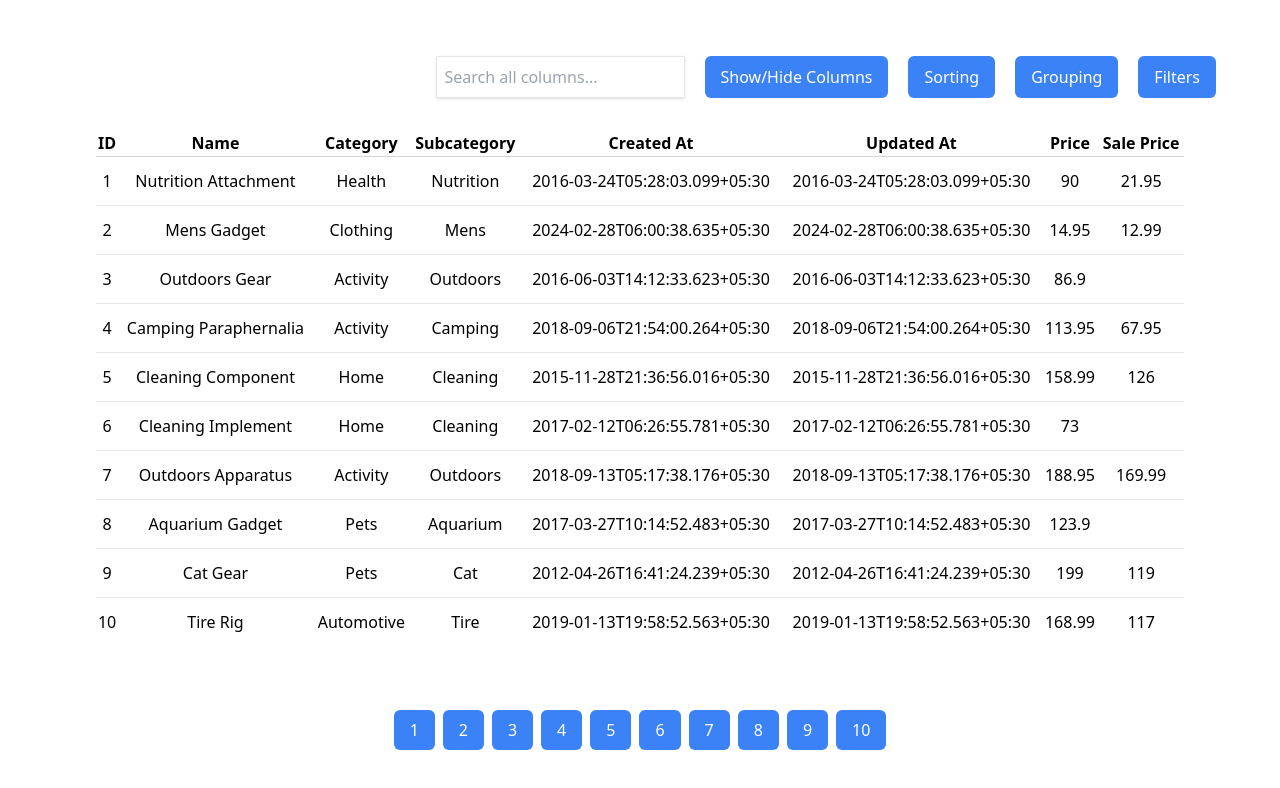
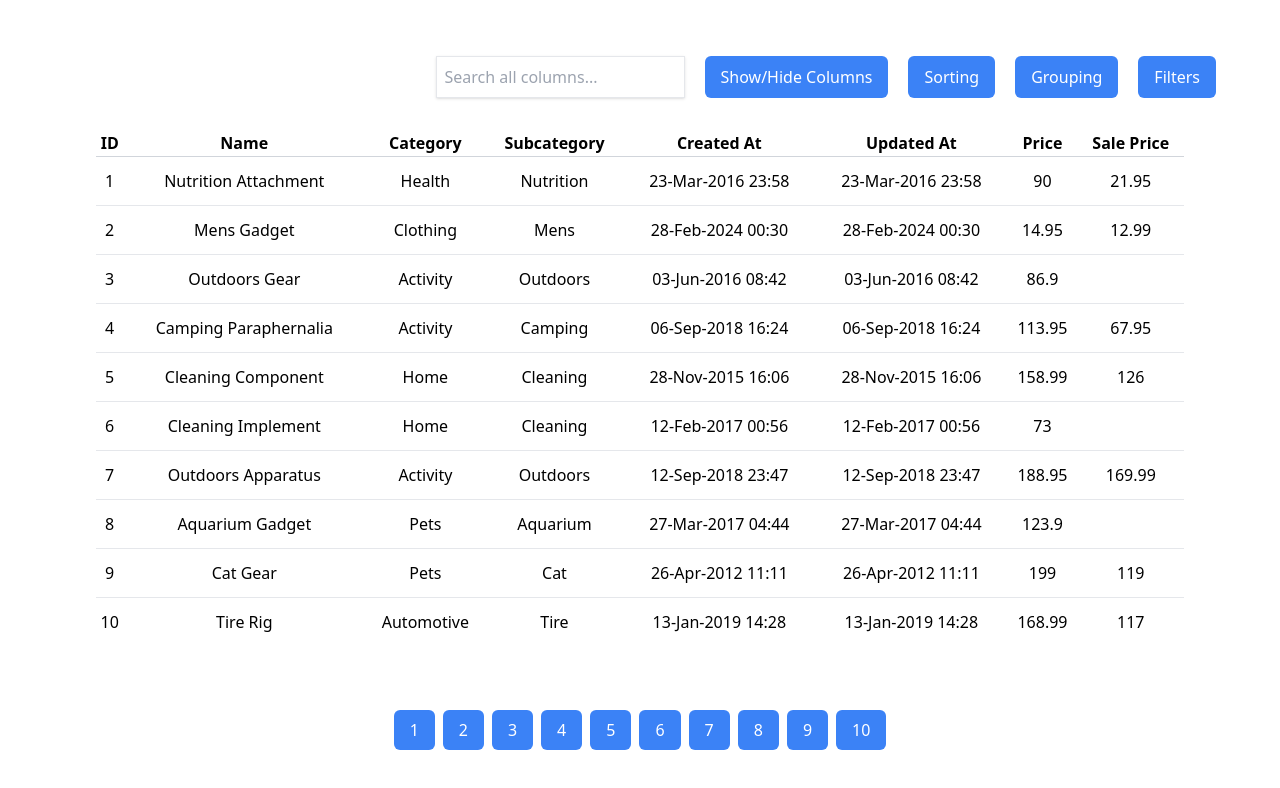
Before and after one commit to MuskanGarg24/react-tanstack-table, a React (Vite) app: page / in a window 1280 px wide. Shown: the top 788 px of the page. Built offline with nearby package versions, Linux system fonts and the light colour scheme; a web font is replaced by a local one.

Commit message:
date format

```diff
--- a/src/components/MainTable.jsx
+++ b/src/components/MainTable.jsx
@@ -27,6 +27,19 @@ const MainTable = () => {
     setData(Tdata);
   }, []);
 
+  const formatDate = (dateString) => {
+    const date = new Date(dateString);
+    const day = String(date.getDate()).padStart(2, "0");
+    const month = new Intl.DateTimeFormat("en", { month: "short" }).format(
+      date
+    );
+    const year = date.getFullYear();
+    const hours = String(date.getHours()).padStart(2, "0");
+    const minutes = String(date.getMinutes()).padStart(2, "0");
+
+    return `${day}-${month}-${year} ${hours}:${minutes}`;
+  };
+
   const columns = [
     {
       accessorKey: "id",
@@ -51,12 +64,14 @@ const MainTable = () => {
     {
       accessorKey: "createdAt",
       header: "Created At",
-      cell: (props) => <p>{props.getValue()}</p>,
+      // cell: (props) => <p>{props.getValue()}</p>,
+      cell: (props) => <p>{formatDate(props.getValue())}</p>,
     },
     {
       accessorKey: "updatedAt",
       header: "Updated At",
-      cell: (props) => <p>{props.getValue()}</p>,
+      // cell: (props) => <p>{props.getValue()}</p>,
+      cell: (props) => <p>{formatDate(props.getValue())}</p>,
     },
     {
       accessorKey: "price",
```
